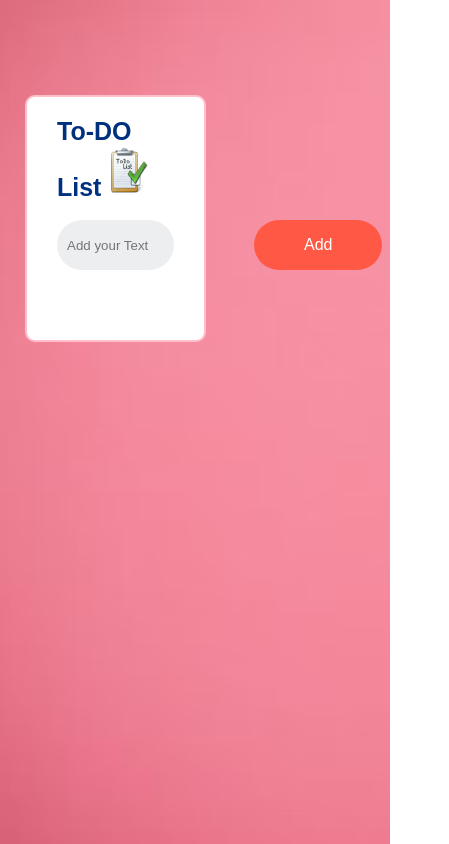
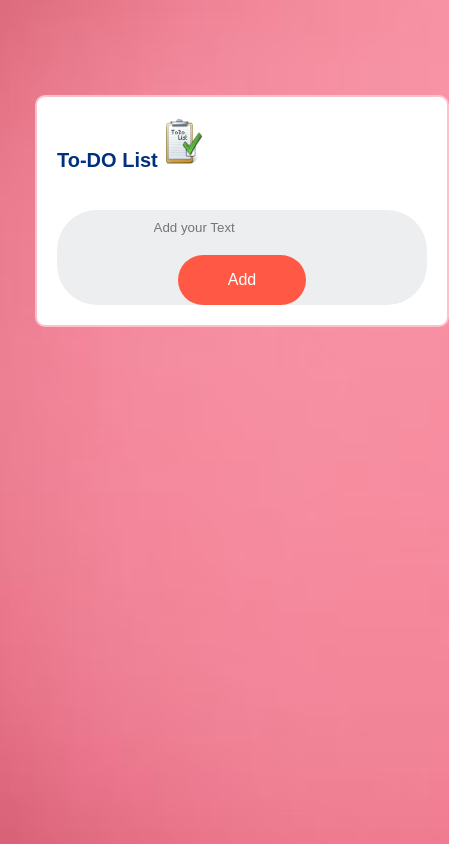
Before and after one commit to kunalrajshah/TO-DO-LIST, a plain HTML site: page index.html in a window 390 px wide. Shown: the whole page, 449 px wide, since content can reach past the window. Drawn offline with Linux system fonts and the light colour scheme.

Commit message:
make responsive

```diff
--- a/style.css
+++ b/style.css
@@ -134,15 +134,54 @@ ul li.checked::before{
 }
 
 /* Adjustments for medium screens */
-@media (min-width: 481px) and (max-width: 768px) {
+/* Add responsive styles here */
+
+/* Adjustments for small screens */
+@media (max-width: 576px) {
+  .container {
+    margin: 50px 10px;
+  }
+
+  .todo-app {
+    width: 100%;
+    padding: 20px;
+  }
+
+  .todo-app h1 {
+    font-size: 20px;
+  }
+
+  .row {
+    flex-direction: column;
+    margin-top: 20px;
+  }
+
+  #task {
+    margin-bottom: 10px;
+  }
+}
+
+/* Adjustments for medium screens */
+@media (min-width: 577px) and (max-width: 768px) {
+  .container {
+    margin: 50px 20px;
+  }
+
   .todo-app {
     width: 70%;
+    padding: 30px;
   }
 }
 
 /* Adjustments for large screens */
 @media (min-width: 769px) {
+  .container {
+    margin: 50px auto;
+    max-width: 1200px;
+  }
+
   .todo-app {
     width: 50%;
+    padding: 40px;
   }
 }
```
